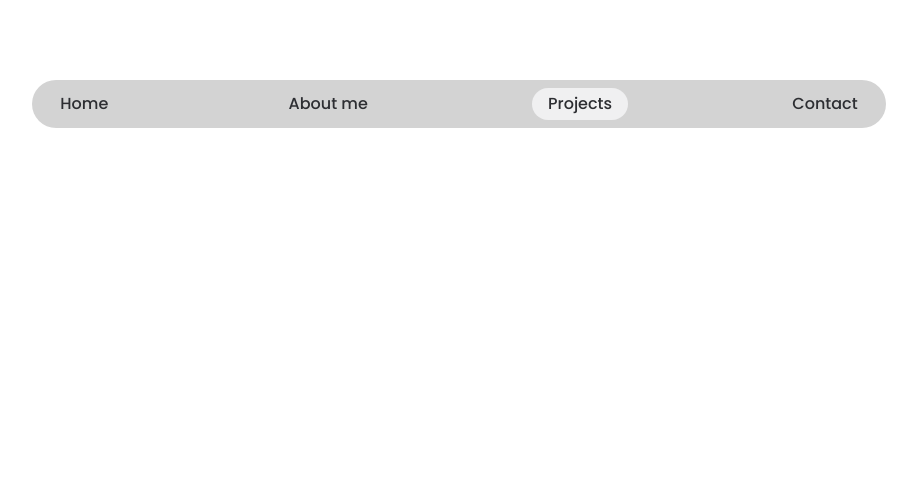
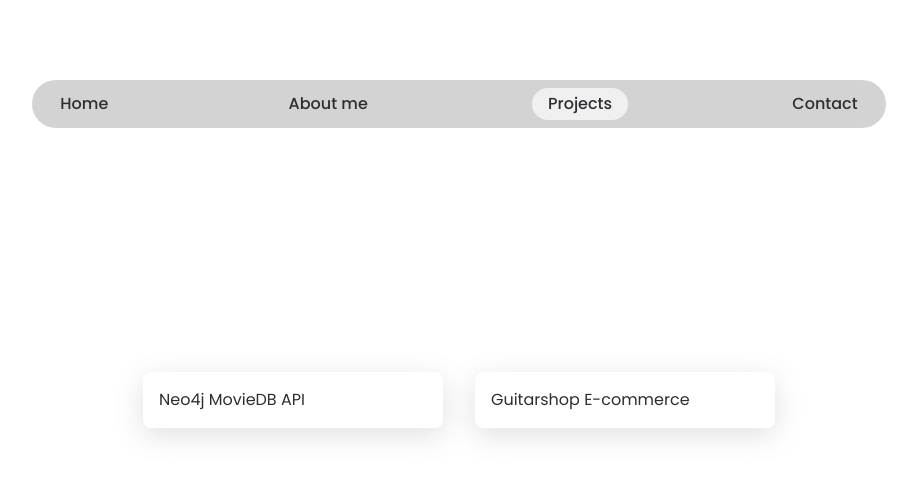
Before and after one commit to BartoszBrodowski/old-portfolio, a React (Vite) app: page /#/projects in a window 1280 px wide. Shown: the top 478 px of the page, without its empty margins (181-1098 px from the left). Built offline with nearby package versions, Linux system fonts and the light colour scheme.

Commit message:
Add Projects component with working card animations

```diff
--- a/src/App.tsx
+++ b/src/App.tsx
@@ -1,17 +1,19 @@
-import AboutMe from './components/AboutMe';
-import Contact from './components/Contact';
-import Introduction from './components/Introduction';
-import Navbar from './components/Navbar';
-import { Route, Routes } from 'react-router-dom';
+import AboutMe from "./components/AboutMe";
+import Contact from "./components/Contact";
+import Introduction from "./components/Introduction";
+import Navbar from "./components/Navbar";
+import { Route, Routes } from "react-router-dom";
+import Projects from "./components/Projects";
 
 function App() {
   return (
-		<div className='w-full flex flex-col items-center m-auto font-poppins text-main-black'>
+    <div className="w-full flex flex-col items-center m-auto font-poppins text-main-black">
       <Navbar />
       <Routes>
-				<Route path='/' element={<Introduction />} />
-				<Route path='/about' element={<AboutMe />} />
-				<Route path='/contact' element={<Contact />} />
+        <Route path="/" element={<Introduction />} />
+        <Route path="/about" element={<AboutMe />} />
+        <Route path="/projects" element={<Projects />} />
+        <Route path="/contact" element={<Contact />} />
       </Routes>
     </div>
   );
--- a/src/components/AboutMe/index.tsx
+++ b/src/components/AboutMe/index.tsx
@@ -1,6 +1,6 @@
 const AboutMe = () => {
   return (
-    <div className="flex justify-center w-[1000px] h-[500px] mt-20">
+    <div className="flex gap-8 justify-center w-[1000px] h-[500px] mt-20">
       <div className="flex justify-center items-center">
         <div className="flex flex-col gap-4">
           <div>
@@ -31,7 +31,7 @@ const AboutMe = () => {
           </div>
         </div>
       </div>
-      <div className="flex flex-col gap-8 justify-center">
+      <div className="flex flex-col gap-8 justify-center w-full">
         <img
           className="rounded-lg max-h-full max-w-full"
           src="src/assets/images/GdanskView.jpg"
--- /dev/null
+++ b/src/components/Projects/ProjectCard.tsx
@@ -0,0 +1,52 @@
+import { motion } from "framer-motion";
+
+const durationTime = 1;
+
+type ProjectCardProps = {
+  title: string;
+  description: string;
+  isClicked: boolean;
+  setClickedId: (id: number) => void;
+  id: number;
+  clickedId: number;
+};
+
+const ProjectCard: React.FC<ProjectCardProps> = ({
+  title,
+  description,
+  isClicked,
+  setClickedId,
+  id,
+  clickedId,
+}) => {
+  const handleClick = () => {
+    if (isClicked && clickedId === id) {
+      setClickedId(-1);
+    } else {
+      setClickedId(id);
+    }
+  };
+  return (
+    <motion.div
+      transition={{ layout: { duration: durationTime, type: "spring" } }}
+      layout
+      onClick={() => handleClick()}
+      className="max-w-[500px] shadow-card p-4 rounded-lg"
+    >
+      <motion.h2 layout="position">{title}</motion.h2>
+      {isClicked && (
+        <motion.div>
+          <motion.p
+            initial={{ opacity: 0 }}
+            animate={{ opacity: 1 }}
+            transition={{ duration: durationTime }}
+          >
+            {description}
+          </motion.p>
+        </motion.div>
+      )}
+    </motion.div>
+  );
+};
+
+export default ProjectCard;
--- /dev/null
+++ b/src/components/Projects/index.tsx
@@ -0,0 +1,34 @@
+import { useState } from "react";
+import ProjectCard from "./ProjectCard";
+
+const Projects = () => {
+  const [clickedId, setClickedId] = useState(-1);
+  const projects = [
+    {
+      title: "Neo4j MovieDB API",
+      description: "Testing neo4j moviedb api proejct",
+    },
+    {
+      title: "Guitarshop E-commerce",
+      description: "Testing guitarshop e-commerce project",
+    },
+  ];
+  return (
+    <div className="flex gap-8">
+      {projects.map((project, index) => (
+        <div className="min-w-[300px]" key={index}>
+          <ProjectCard
+            title={project.title}
+            description={project.description}
+            id={index}
+            isClicked={clickedId === index}
+            setClickedId={setClickedId}
+            clickedId={clickedId}
+          />
+        </div>
+      ))}
+    </div>
+  );
+};
+
+export default Projects;
```
Lines whose indentation alone changed are shown as unchanged.
